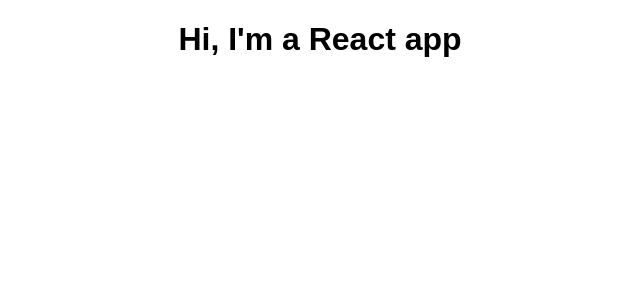
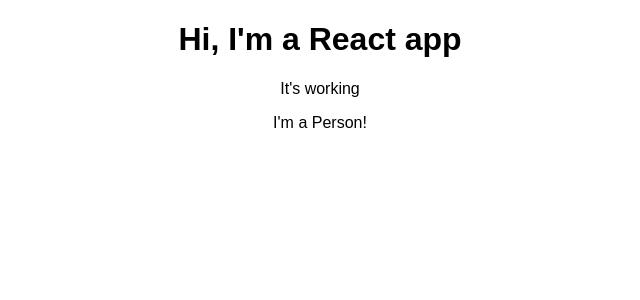
Before and after one commit to andres-martin/react-complete-guide, a React (Create React App) app: page / in a window 1280 px wide. Shown: the top 300 px of the page, without its empty margins (320-960 px from the left). Built offline with nearby package versions, Linux system fonts and the light colour scheme.

Commit message:
[add] add eslint su[port and Person component created

```diff
--- a/package.json
+++ b/package.json
@@ -3,6 +3,8 @@
   "version": "0.1.0",
   "private": true,
   "dependencies": {
+    "eslint": "^5.16.0",
+    "g": "^2.0.1",
     "react": "^16.13.1",
     "react-dom": "^16.13.1",
     "react-scripts": "1.1.5"
@@ -12,5 +14,9 @@
     "build": "react-scripts build",
     "test": "react-scripts test --env=jsdom",
     "eject": "react-scripts eject"
+  },
+  "devDependencies": {
+    "eslint-config-google": "^0.14.0",
+    "eslint-plugin-react": "^7.19.0"
   }
 }
--- a/src/App.js
+++ b/src/App.js
@@ -1,13 +1,17 @@
 import React, { Component } from 'react';
 import './App.css';
+import Person from './Person/Person';
 
 class App extends Component {
   render() {
     return (
       <div className="App">
         <h1>Hi, I'm a React app</h1>
+        <p>It's working</p>
+        <Person />
       </div>
     );
+    // return React.createElement('div', { className: 'App' }, React.createElement('h1', null, 'Some text'))
   }
 }
 
--- /dev/null
+++ b/src/Person/Person.js
@@ -0,0 +1,7 @@
+import React from 'react';
+
+const person = () => {
+  return <p>I&apos;m a Person!</p>;
+};
+
+export default person;
```
Also changed, not shown: .eslintrc.json (added), 1 other file (tests, documents, lock files or other folders).
